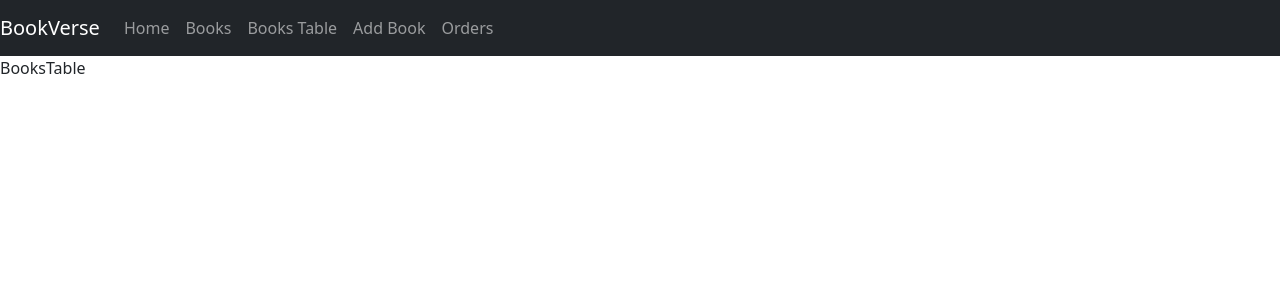
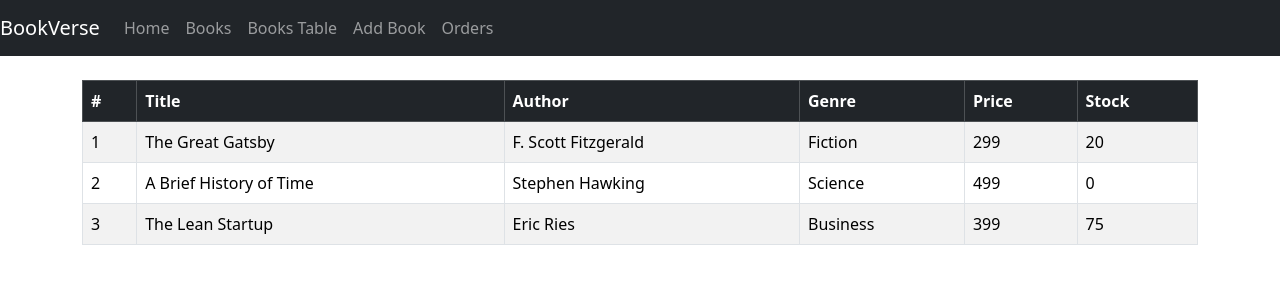
Before and after one commit to Adeebahmed333/Online-Bookstore-Management, a React (Create React App) app: page /books-table in a window 1280 px wide. Shown: the top 300 px of the page. Built offline with nearby package versions, Linux system fonts and the light colour scheme; data requests are answered from the project's data file.

Commit message:
Made table component and done the necessary styling as well

```diff
--- a/src/pages/BooksTable.jsx
+++ b/src/pages/BooksTable.jsx
@@ -1,8 +1,85 @@
-import React from 'react'
+import { useState, useEffect } from "react";
+import axios from "axios";
 
 const BooksTable = () => {
+  const [data, setData] = useState([]);
+
+  useEffect(() => {
+    const fetchData = async () => {
+      try {
+        const response = await axios.get("http://localhost:3001/books");
+        setData(response.data);
+        console.log(response.data);
+      } catch (error) {
+        console.log(error.message);
+      }
+    }
+    fetchData();
+  }, []);
+
   return (
-    <div>BooksTable</div>
+    <div className="container">
+      {
+        (data.length > 0) ? (
+          <table className="table table-striped table-bordered table-hover bg-dark mt-4">
+            <thead className="table-dark">
+              <tr>
+                <th>#</th>
+                <th>Title</th>
+                <th>Author</th>
+                <th>Genre</th>
+                <th>Price</th>
+                <th>Stock</th>
+              </tr>
+            </thead>
+            <tbody>
+
+              {
+
+                data.map((item) => {
+                  return (
+                    <tr>
+                      <td>
+                        {
+                          item.id
+                        }
+                      </td>
+                      <td>
+                        {
+                          item.title
+                        }
+                      </td>
+                      <td>
+                        {
+                          item.author
+                        }
+                      </td>
+                      <td>
+                        {
+                          item.genre
+                        }
+                      </td>
+                      <td>
+                        {
+                          item.price
+                        }
+                      </td>
+                      <td>
+                        {
+                          item.stock
+                        }
+                      </td>
+                    </tr>
+                  )
+                })
+              }
+            </tbody>
+          </table>
+        ) : (
+          <h1 className="text-danger">No Books To Show!!!</h1>
+        )
+      }
+    </div>
   )
 }
 
```
